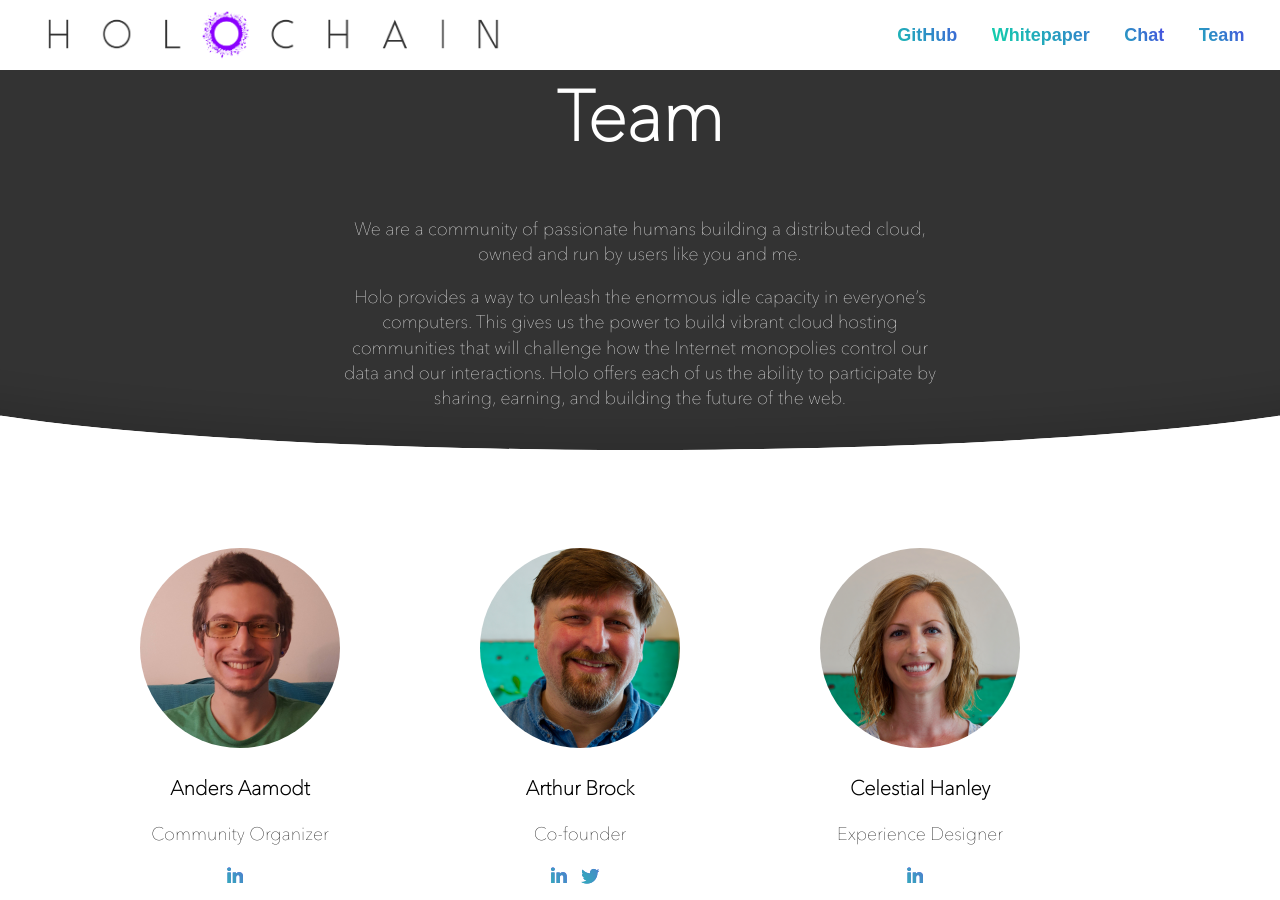
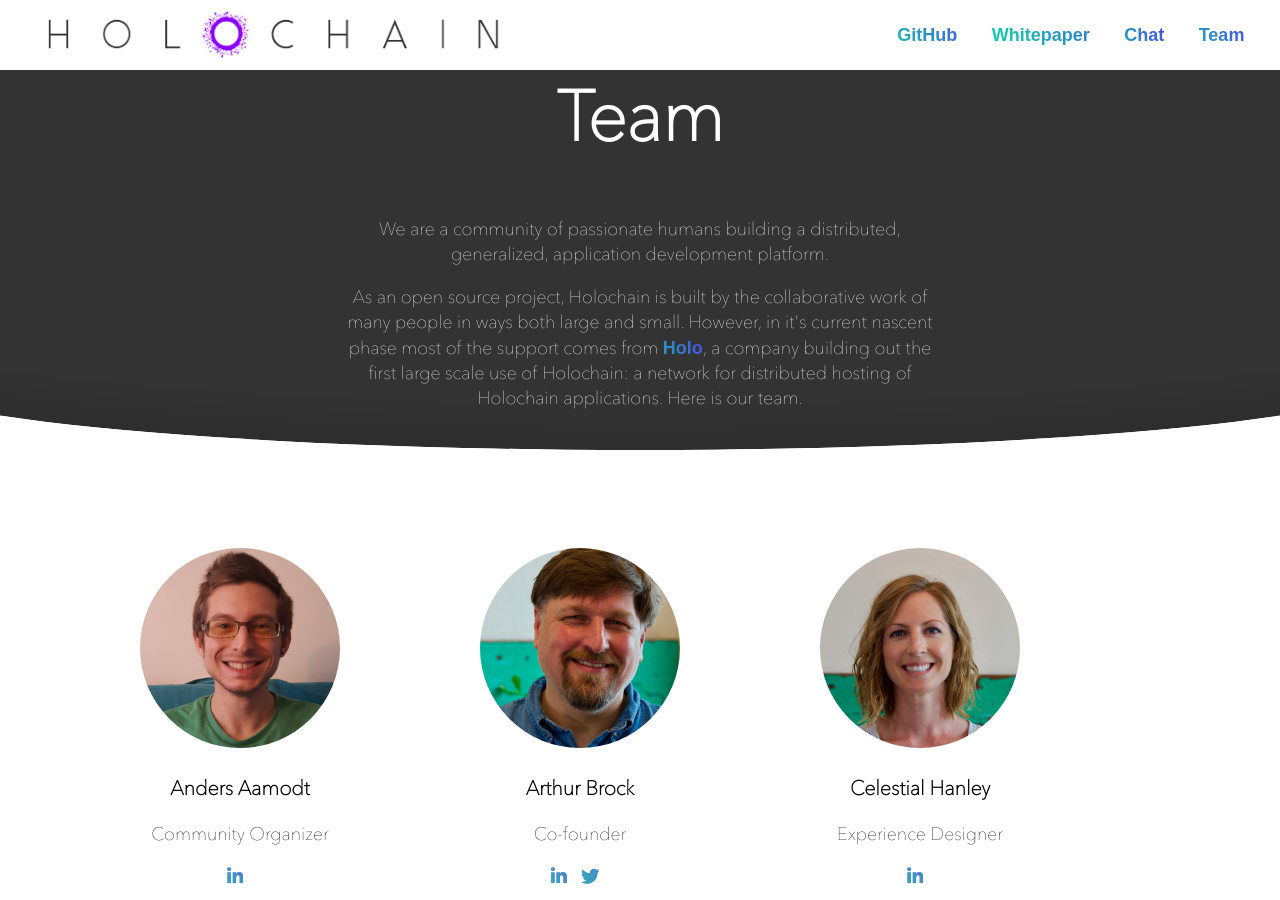
Before and after one commit to holochain/website, a Jekyll site: the page built from team.html, in a window 1280 px wide and 900 px high. Built offline with Jekyll 4.4.1, drawn with Linux system fonts in a browser that asks for light colours; nearby versions of some CDN libraries.

Commit message:
fixed header text for team page

```diff
--- a/team.html
+++ b/team.html
@@ -18,8 +18,8 @@
       <div class="curve-content">
 	<div class="team-intro">
 	  <h1 class="text-center">Team</h1>
-	  <p class="text-center">We are a community of passionate humans building a distributed cloud, owned and run by users like you and me.</p>
-	  <p class="text-center">Holo provides a way to unleash the enormous idle capacity in everyone’s computers. This gives us the power to build vibrant cloud hosting communities that will challenge how the Internet monopolies control our data and our interactions. Holo offers each of us the ability to participate by sharing, earning, and building the future of the web.</p>
+	  <p class="text-center">We are a community of passionate humans building a distributed, generalized, application development platform.</p>
+	  <p class="text-center">As an open source project, Holochain is built by the collaborative work of many people in ways both large and small. However, in it's current nascent phase most of the support comes from <a href="https://holo.host">Holo</a>, a company building out the first large scale use of Holochain: a network for distributed hosting of Holochain applications.  Here is our team.</p>
 	</div>
       </div>
     </div>
```
